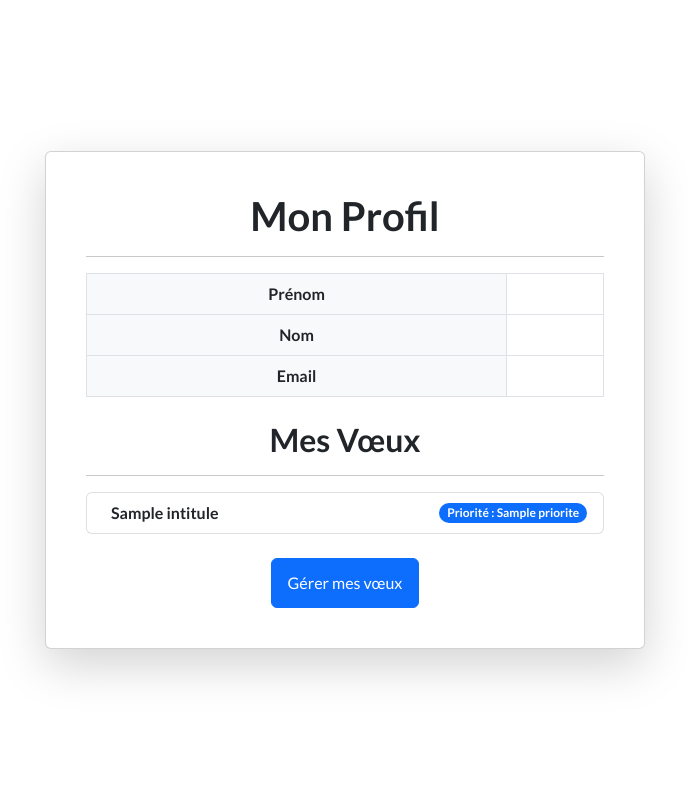
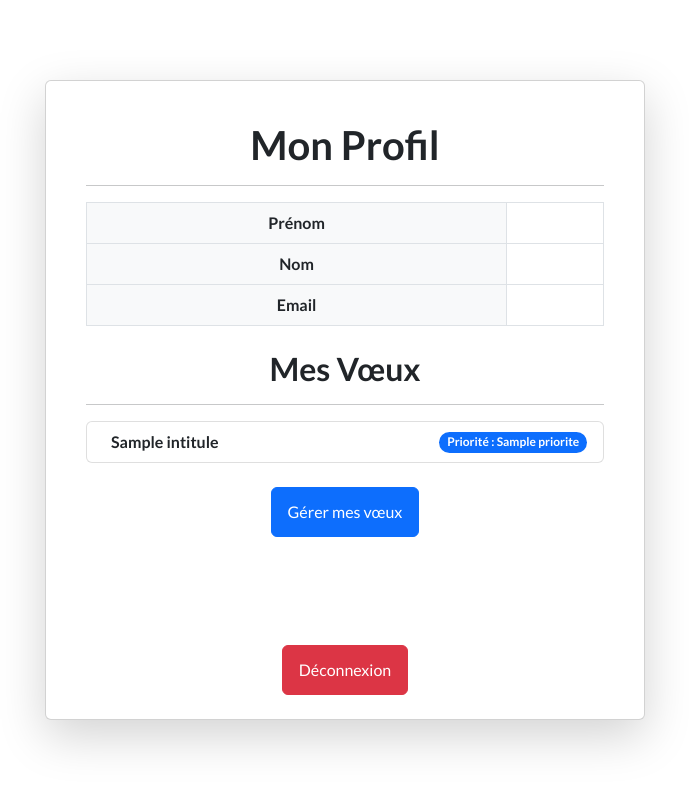
Before and after one commit to Semix75/projecthub, a Symfony app: template templates/profil/index.html.twig in a window 1280 px wide. Shown: the part 66-866 px from the top of the page, without its empty margins (295-984 px from the left). Run offline with Twig, Linux system fonts and the light colour scheme; the template is opened without the code that fills it: most values are stand-ins (such as "Sample title", 1, 10 or a date in 2020); lists and menus that the app fills with data are empty; some libraries are stand-ins or nearby versions.

Commit message:
changement emplacement btn deco

```diff
--- a/templates/base.html.twig
+++ b/templates/base.html.twig
@@ -28,7 +28,7 @@
 					{% if is_granted('IS_AUTHENTICATED_FULLY') %}
 						<a class="btn btn-primary" href="{{ path('app_voeux') }}">Mes voeux</a>
 						<a class="btn btn-primary" href="{{ path('app_profil') }}">Mon Profil</a>
-						<a class="btn btn-primary" href="{{ path('app_logout') }}">Déconnexion</a>
+
 					{% else %}
 						<a class="btn btn-primary" href="{{ path('app_login') }}">Connexion</a>
 						<a class="btn btn-primary" href="{{ path('app_register') }}">Inscription</a>
--- a/templates/profil/index.html.twig
+++ b/templates/profil/index.html.twig
@@ -4,7 +4,7 @@
 
 {% block body %}
 <div class="container d-flex justify-content-center align-items-center min-vh-100">
-    <div class="card shadow-lg p-4" style="max-width: 600px; width: 100%;">
+    <div class="card shadow-lg p-4 d-flex flex-column justify-content-between" style="max-width: 600px; width: 100%; min-height: 80vh;">
         <div class="card-body text-center">
             <h1 class="card-title">Mon Profil</h1>
             <hr>
@@ -43,6 +43,9 @@
 
             <a href="{{ path('app_voeux') }}" class="btn btn-primary mt-4">Gérer mes vœux</a>
         </div>
+        <div class="text-center mt-auto">
+            <a class="btn btn-danger" href="{{ path('app_logout') }}">Déconnexion</a>
+        </div>
     </div>
 </div>
 {% endblock %}
```
